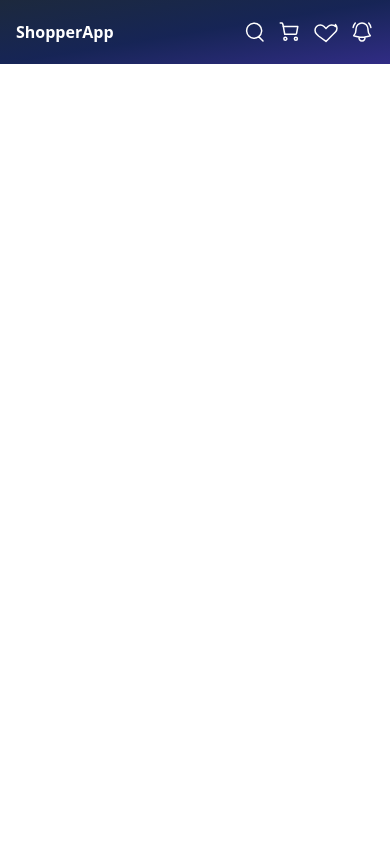
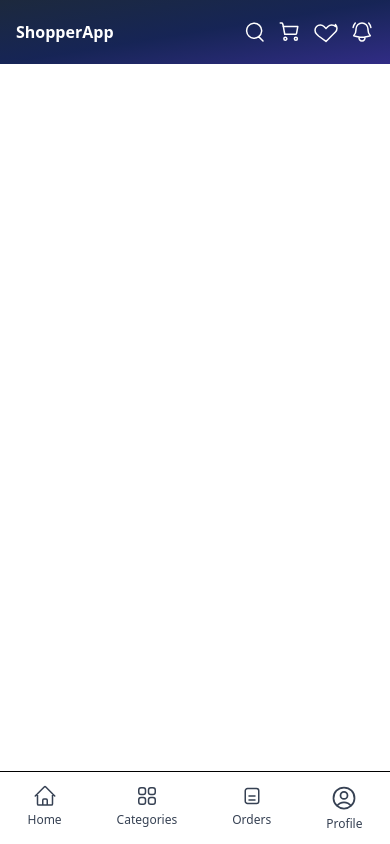
Before and after one commit to SivaKavindraTamilselvan/CapstoneProject, an Angular app in the folder MainFrontend/Ecommerce/: page /navbar in a window 390 px wide. Built offline with nearby package versions, Linux system fonts and the light colour scheme; no server answers.

Commit message:
navigation bar with categories are added

```diff
--- a/MainFrontend/Ecommerce/src/app/user-navbar/user-navbar.html
+++ b/MainFrontend/Ecommerce/src/app/user-navbar/user-navbar.html
@@ -134,4 +134,43 @@
             class="flex-1 min-w-0 bg-transparent outline-none text-gray-700 text-sm placeholder-gray-400" />
     </div>
     }
+    <footer class="fixed bottom-0 left-0 w-full bg-white border-t shadow-lg flex justify-around py-3 sm:hidden">
+
+    <button class="flex flex-col items-center gap-1 text-gray-700 hover:text-blue-700 transition">
+        <svg xmlns="http://www.w3.org/2000/svg" fill="none" viewBox="0 0 24 24" stroke-width="1.5"
+            stroke="currentColor" class="size-6">
+            <path stroke-linecap="round" stroke-linejoin="round"
+                d="m2.25 12 8.954-8.955c.44-.439 1.152-.439 1.591 0L21.75 12M4.5 9.75v10.125c0 .621.504 1.125 1.125 1.125H9.75v-4.875c0-.621.504-1.125 1.125-1.125h2.25c.621 0 1.125.504 1.125 1.125V21h4.125c.621 0 1.125-.504 1.125-1.125V9.75M8.25 21h8.25" />
+        </svg>
+        <span class="text-xs">Home</span>
+    </button>
+
+    <button class="flex flex-col items-center gap-1 text-gray-700 hover:text-blue-700 transition">
+        <svg xmlns="http://www.w3.org/2000/svg" fill="none" viewBox="0 0 24 24" stroke-width="1.5"
+            stroke="currentColor" class="size-6">
+            <path stroke-linecap="round" stroke-linejoin="round"
+                d="M3.75 6A2.25 2.25 0 0 1 6 3.75h2.25A2.25 2.25 0 0 1 10.5 6v2.25a2.25 2.25 0 0 1-2.25 2.25H6a2.25 2.25 0 0 1-2.25-2.25V6ZM3.75 15.75A2.25 2.25 0 0 1 6 13.5h2.25a2.25 2.25 0 0 1 2.25 2.25V18a2.25 2.25 0 0 1-2.25 2.25H6A2.25 2.25 0 0 1 3.75 18v-2.25ZM13.5 6a2.25 2.25 0 0 1 2.25-2.25H18A2.25 2.25 0 0 1 20.25 6v2.25A2.25 2.25 0 0 1 18 10.5h-2.25a2.25 2.25 0 0 1-2.25-2.25V6ZM13.5 15.75a2.25 2.25 0 0 1 2.25-2.25H18a2.25 2.25 0 0 1 2.25 2.25V18A2.25 2.25 0 0 1 18 20.25h-2.25A2.25 2.25 0 0 1 13.5 18v-2.25Z" />
+        </svg>
+        <span class="text-xs">Categories</span>
+    </button>
+
+    <button class="flex flex-col items-center gap-1 text-gray-700 hover:text-blue-700 transition">
+        <svg xmlns="http://www.w3.org/2000/svg" fill="none" viewBox="0 0 24 24" stroke-width="1.5"
+            stroke="currentColor" class="size-6">
+            <path stroke-linecap="round" stroke-linejoin="round"
+                d="M9 12h6m-6 4h6M7.5 4.5h9A2.25 2.25 0 0 1 18.75 6.75v10.5A2.25 2.25 0 0 1 16.5 19.5h-9A2.25 2.25 0 0 1 5.25 17.25V6.75A2.25 2.25 0 0 1 7.5 4.5Z" />
+        </svg>
+        <span class="text-xs">Orders</span>
+    </button>
+
+    <button class="flex flex-col items-center gap-1 text-gray-700 hover:text-blue-700 transition">
+        <svg xmlns="http://www.w3.org/2000/svg" fill="none" viewBox="0 0 24 24" stroke-width="1.5"
+            stroke="currentColor" class="size-7">
+            <path stroke-linecap="round" stroke-linejoin="round"
+                d="M17.982 18.725A7.488 7.488 0 0 0 12 15.75a7.488 7.488 0 0 0-5.982 2.975m11.963 0a9 9 0 1 0-11.963 0m11.963 0A8.966 8.966 0 0 1 12 21a8.966 8.966 0 0 1-5.982-2.275M15 9.75a3 3 0 1 1-6 0 3 3 0 0 1 6 0Z" />
+        </svg>
+        <span class="text-xs">Profile</span>
+    </button>
+
+</footer>
 </div>
```
